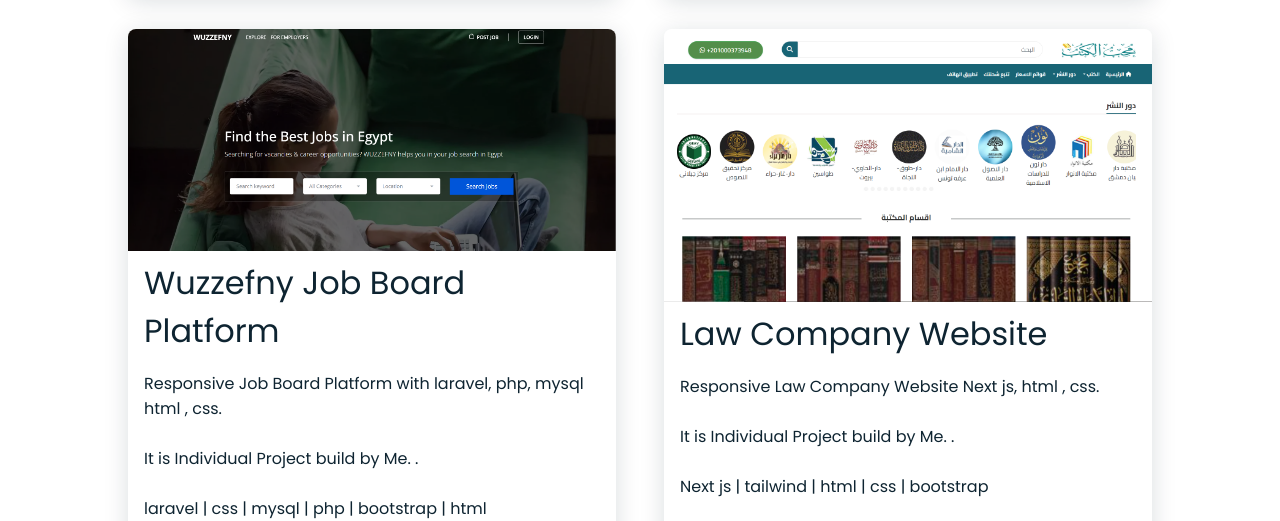
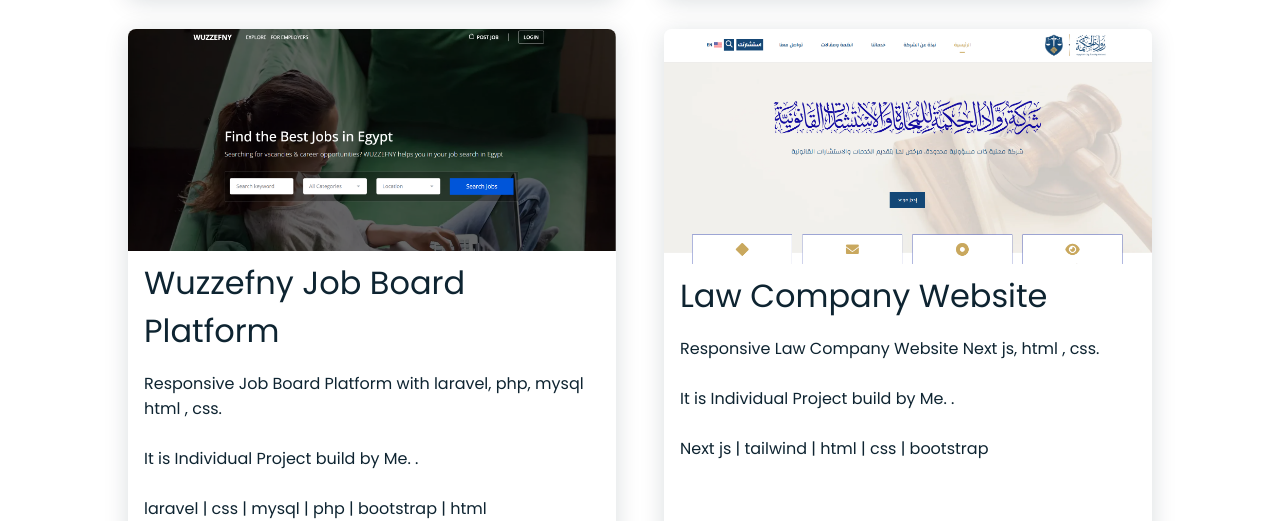
Before and after one commit to asmaa905/portfolio, a plain HTML site: page index.html in a window 1280 px wide. Shown: the part 4577-5098 px from the top of the page. Drawn offline with nearby package versions, Linux system fonts and the light colour scheme.

Commit message:
update project images

```diff
--- a/index.html
+++ b/index.html
@@ -364,7 +364,7 @@
                     </div>
                 </div>
                 <div class="project-img">
-                    <img src="./assets/img/bookstore.png" alt="bookstore" />
+                    <img src="./assets/img/law.png" alt="law" />
                     <p class="project-title">Law Company Website</p>
                     <p class="project-subtitle">
                         Responsive Law Company Website Next js, html , css.
```
